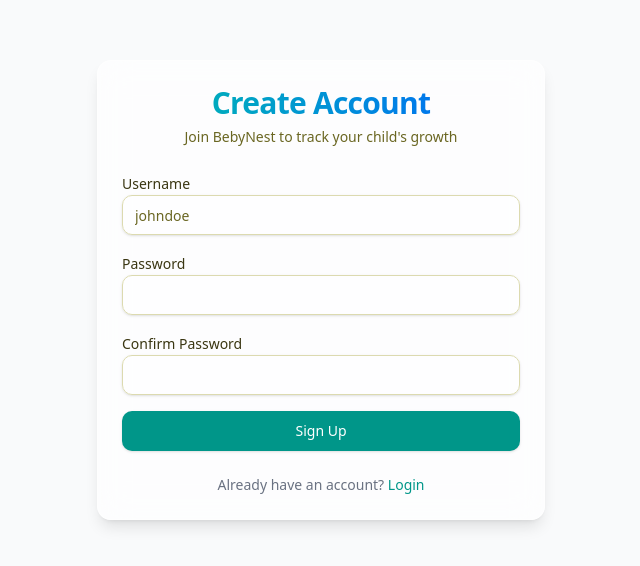
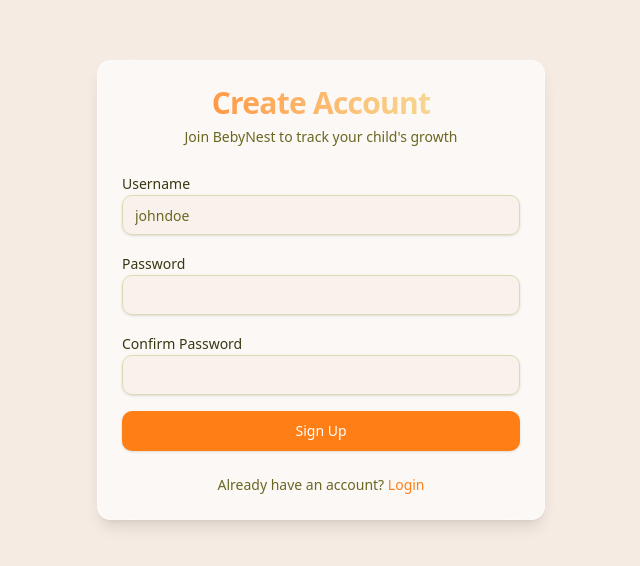
Before and after one commit to rafkiyuda/baby-buddy, a Next.js app: page /signup in a window 1280 px wide. Shown: the part 110-676 px from the top of the page, without its empty margins (319-959 px from the left). Built offline with nearby package versions, Linux system fonts and the light colour scheme; no server answers.

Commit message:
style(auth): update login and signup colors to match earthy theme

```diff
--- a/src/app/login/page.tsx
+++ b/src/app/login/page.tsx
@@ -22,10 +22,10 @@
     const [state, formAction, isPending] = useActionState(login, initialState)
 
     return (
-        <div className="min-h-screen flex items-center justify-center bg-gray-50 dark:bg-slate-900 p-4">
-            <Card className="w-full max-w-md shadow-lg border-0 bg-white/80 dark:bg-slate-900/80 backdrop-blur-md">
+        <div className="min-h-screen flex items-center justify-center bg-background p-4">
+            <Card className="w-full max-w-md shadow-lg border-0 glass">
                 <CardHeader>
-                    <CardTitle className="text-3xl font-bold text-center bg-gradient-to-r from-blue-600 to-teal-500 bg-clip-text text-transparent">Welcome Back</CardTitle>
+                    <CardTitle className="text-3xl font-bold text-center bg-gradient-to-r from-primary to-accent bg-clip-text text-transparent">Welcome Back</CardTitle>
                     <CardDescription className="text-center">
                         Enter your credentials to access your account
                     </CardDescription>
@@ -34,27 +34,27 @@
                     <form action={formAction} className="space-y-4">
                         <div className="space-y-2">
                             <Label htmlFor="username">Username</Label>
-                            <Input id="username" name="username" placeholder="johndoe" required className="bg-white/50 dark:bg-slate-800/50" />
+                            <Input id="username" name="username" placeholder="johndoe" required className="bg-background/50" />
                         </div>
                         <div className="space-y-2">
                             <Label htmlFor="password">Password</Label>
-                            <Input id="password" name="password" type="password" required className="bg-white/50 dark:bg-slate-800/50" />
+                            <Input id="password" name="password" type="password" required className="bg-background/50" />
                         </div>
                         {state?.message && (
-                            <p className="text-red-500 text-sm text-center">{state.message}</p>
+                            <p className="text-destructive text-sm text-center">{state.message}</p>
                         )}
                         {state?.errors?.username && (
-                            <p className="text-red-500 text-sm">{state.errors.username[0]}</p>
+                            <p className="text-destructive text-sm">{state.errors.username[0]}</p>
                         )}
-                        <Button type="submit" className="w-full bg-blue-600 hover:bg-blue-700 text-white" disabled={isPending}>
+                        <Button type="submit" className="w-full bg-primary hover:bg-primary/90 text-primary-foreground" disabled={isPending}>
                             {isPending ? 'Logging in...' : 'Login'}
                         </Button>
                     </form>
                 </CardContent>
                 <CardFooter className="justify-center">
-                    <p className="text-sm text-gray-500 dark:text-gray-400">
+                    <p className="text-sm text-muted-foreground">
                         Don't have an account?{' '}
-                        <Link href="/signup" className="text-blue-600 hover:underline font-medium">
+                        <Link href="/signup" className="text-primary hover:underline font-medium">
                             Sign up
                         </Link>
                     </p>
--- a/src/app/signup/page.tsx
+++ b/src/app/signup/page.tsx
@@ -23,10 +23,10 @@
     const [state, formAction, isPending] = useActionState(signup, initialState)
 
     return (
-        <div className="min-h-screen flex items-center justify-center bg-gray-50 dark:bg-slate-900 p-4">
-            <Card className="w-full max-w-md shadow-lg border-0 bg-white/80 dark:bg-slate-900/80 backdrop-blur-md">
+        <div className="min-h-screen flex items-center justify-center bg-background p-4">
+            <Card className="w-full max-w-md shadow-lg border-0 glass">
                 <CardHeader>
-                    <CardTitle className="text-3xl font-bold text-center bg-gradient-to-r from-teal-500 to-blue-600 bg-clip-text text-transparent">Create Account</CardTitle>
+                    <CardTitle className="text-3xl font-bold text-center bg-gradient-to-r from-primary to-accent bg-clip-text text-transparent">Create Account</CardTitle>
                     <CardDescription className="text-center">
                         Join BebyNest to track your child's growth
                     </CardDescription>
@@ -35,37 +35,37 @@
                     <form action={formAction} className="space-y-4">
                         <div className="space-y-2">
                             <Label htmlFor="username">Username</Label>
-                            <Input id="username" name="username" placeholder="johndoe" required className="bg-white/50 dark:bg-slate-800/50" />
+                            <Input id="username" name="username" placeholder="johndoe" required className="bg-background/50" />
                             {state?.errors?.username && (
-                                <p className="text-red-500 text-xs">{state.errors.username[0]}</p>
+                                <p className="text-destructive text-xs">{state.errors.username[0]}</p>
                             )}
                         </div>
                         <div className="space-y-2">
                             <Label htmlFor="password">Password</Label>
-                            <Input id="password" name="password" type="password" required className="bg-white/50 dark:bg-slate-800/50" />
+                            <Input id="password" name="password" type="password" required className="bg-background/50" />
                             {state?.errors?.password && (
-                                <p className="text-red-500 text-xs">{state.errors.password[0]}</p>
+                                <p className="text-destructive text-xs">{state.errors.password[0]}</p>
                             )}
                         </div>
                         <div className="space-y-2">
                             <Label htmlFor="confirmPassword">Confirm Password</Label>
-                            <Input id="confirmPassword" name="confirmPassword" type="password" required className="bg-white/50 dark:bg-slate-800/50" />
+                            <Input id="confirmPassword" name="confirmPassword" type="password" required className="bg-background/50" />
                             {state?.errors?.confirmPassword && (
-                                <p className="text-red-500 text-xs">{state.errors.confirmPassword[0]}</p>
+                                <p className="text-destructive text-xs">{state.errors.confirmPassword[0]}</p>
                             )}
                         </div>
                         {state?.message && (
-                            <p className="text-red-500 text-sm text-center">{state.message}</p>
+                            <p className="text-destructive text-sm text-center">{state.message}</p>
                         )}
-                        <Button type="submit" className="w-full bg-teal-600 hover:bg-teal-700 text-white" disabled={isPending}>
+                        <Button type="submit" className="w-full bg-primary hover:bg-primary/90 text-primary-foreground" disabled={isPending}>
                             {isPending ? 'Creating Account...' : 'Sign Up'}
                         </Button>
                     </form>
                 </CardContent>
                 <CardFooter className="justify-center">
-                    <p className="text-sm text-gray-500 dark:text-gray-400">
+                    <p className="text-sm text-muted-foreground">
                         Already have an account?{' '}
-                        <Link href="/login" className="text-teal-600 hover:underline font-medium">
+                        <Link href="/login" className="text-primary hover:underline font-medium">
                             Login
                         </Link>
                     </p>
```
